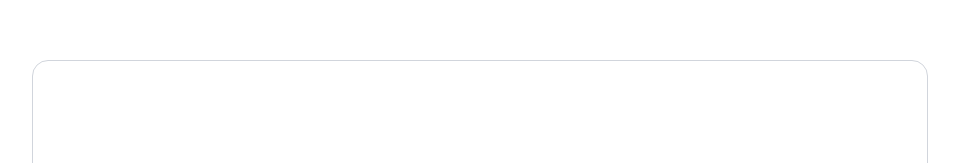
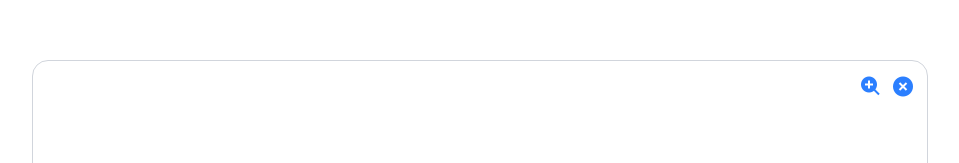
Before and after one commit to muxlisa-maxmudova/Apple-Tailwind-project, a React (Vite) app: page / in a window 1280 px wide. Shown: the top 163 px of the page, without its empty margins (160-1119 px from the left). Built offline with nearby package versions, Linux system fonts and the light colour scheme.

Commit message:
zooming controls done!

```diff
--- a/src/App.tsx
+++ b/src/App.tsx
@@ -1,11 +1,19 @@
+import Controls from "./Controls.tsx";
+import {useState} from "react";
+
 const App = () => {
+    const [frameZoom, setFrameZoom]= useState<boolean>(false)
+    const toggle = () => {
+        setFrameZoom(!frameZoom)
+    }
     return (
         <div className='w-full h-screen grid place-items-center'>
             <div
-                className='
+                className={`${frameZoom && 'min-w-[97vw] min-h-[97vw]'}'
               w-[70vw] h-[85vh] min-w-[70vw] min-h-[85vh] max-w-[90vw]
-              max-h-[90vh] border border-gray-300 rounded-2xl resize overflow-auto
-            '>
+              max-h-[90vh] border border-gray-300 rounded-2xl resize overflow-auto relative
+            '`}>
+                <Controls frameZoom={frameZoom} toggleFrameZoom={toggle}/>
             </div>
 
         </div>
--- /dev/null
+++ b/src/Controls.tsx
@@ -0,0 +1,13 @@
+const Controls = ({frameZoom, toggleFrameZoom}:{frameZoom: boolean, toggleFrameZoom:()=>void}) => {
+    return (
+        <div className='absolute top-3 right-3 space-x-2'>
+            <button className='text-2xl text-blue-500 cursor-pointer' onClick={toggleFrameZoom}>
+                <i className={frameZoom?'bx bxs-zoom-out':'bx bxs-zoom-in'}></i>
+            </button>
+            <button className='text-2xl text-blue-500 cursor-pointer'>
+                <i className='bx bxs-x-circle'></i>
+            </button>
+        </div>
+    )
+}
+export default Controls
```
Also changed, not shown: src/Controls.ts (deleted).
